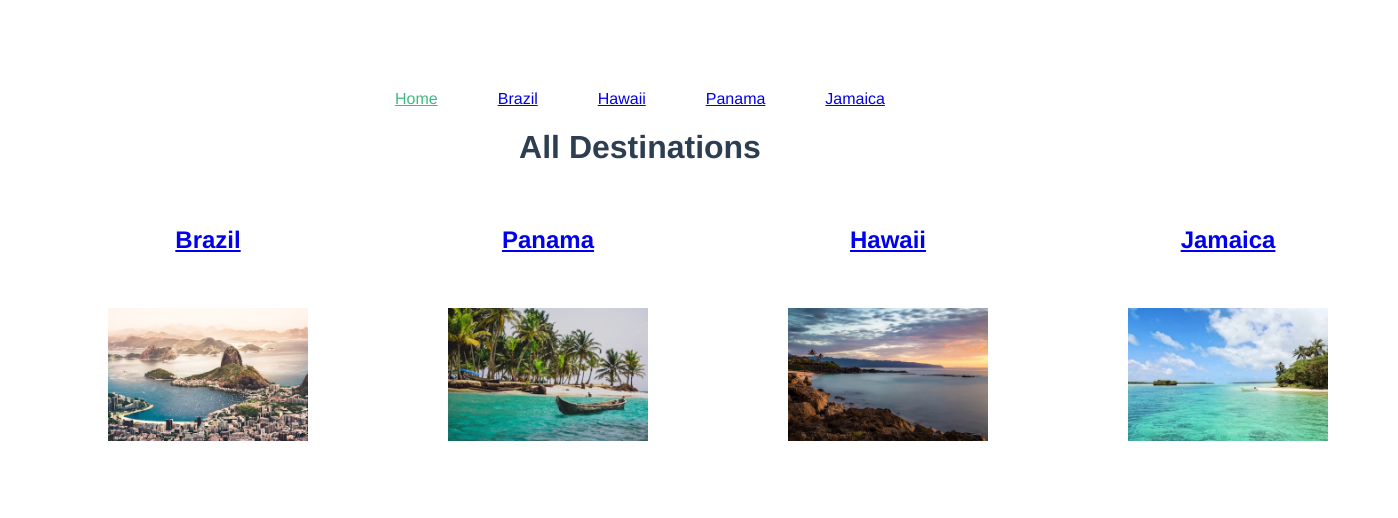
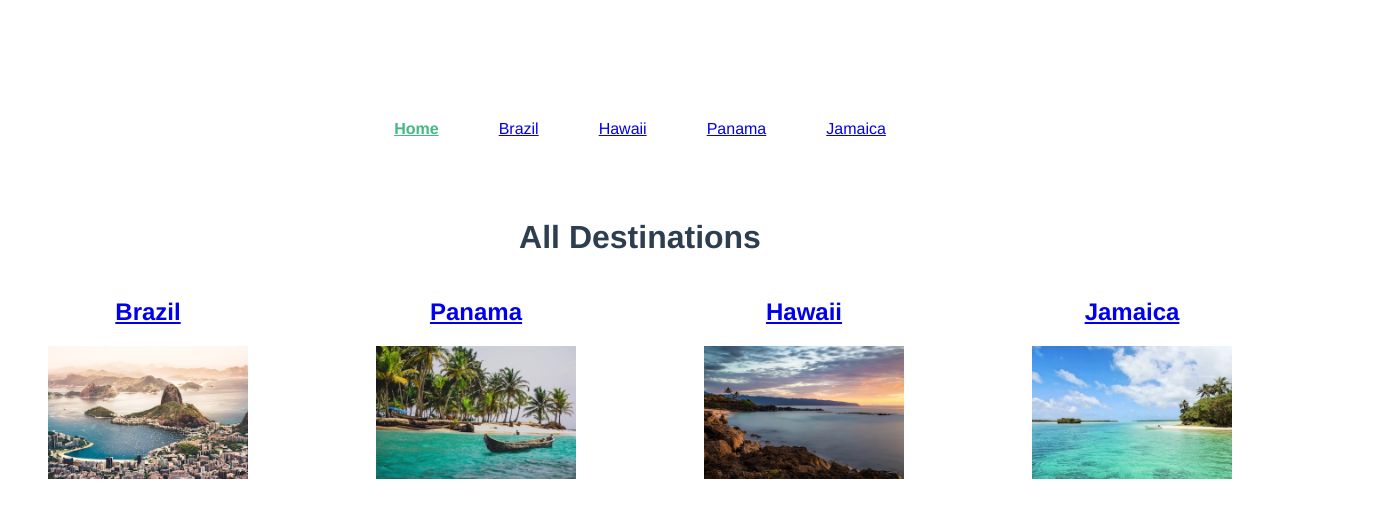
Before and after one commit to iamkarsoft/vue-school-travel-app, a Vue app: page / in a window 1280 px wide. Shown: the top 518 px of the page, 1398 px wide, since content can reach past the window. Built offline with nearby package versions, Linux system fonts and the light colour scheme.

Commit message:
active class fo navigation

```diff
--- a/src/App.vue
+++ b/src/App.vue
@@ -1,17 +1,19 @@
 <template>
   <div id="app">
-    <div id="nav">
-
-    <router-link to="/">Home</router-link>
-    <router-link to="/brazil">Brazil</router-link>
-    <router-link to="/hawaii">Hawaii</router-link>
-    <router-link to="/panama">Panama</router-link>
-    <router-link to="/jamaica">Jamaica</router-link>
+    <TheNavigation></TheNavigation>
     <router-view></router-view>
-    </div>
   </div>
 </template>
 
+<script>
+import TheNavigation from "@/components/TheNavigation.vue"
+
+export default{
+  components: {
+    TheNavigation,
+  }
+}
+</script>
 
 
 <style>
@@ -23,16 +25,17 @@
   color: #2c3e50;
   margin-top: 60px;
 }
-#nav{
+#nav {
   padding: 30px;
   margin-bottom: 10px;
 }
 
-#nav a{
+#nav a {
   padding: 30px;
 }
 
-#nav a.router-link-exact-active{
+#nav a.router-link-exact-active {
   color: #42b983;
+  font-weight: 900;
 }
 </style>
--- /dev/null
+++ b/src/components/TheNavigation.vue
@@ -0,0 +1,17 @@
+<template>
+  <div id="nav">
+    <router-link to="/">Home</router-link>
+    <router-link to="/brazil">Brazil</router-link>
+    <router-link to="/hawaii">Hawaii</router-link>
+    <router-link to="/panama">Panama</router-link>
+    <router-link to="/jamaica">Jamaica</router-link>
+  </div>
+</template>
+
+
+<style scoped>
+#nav {
+  display: flex;
+  justify-content: center;
+}
+</style>
```
Also changed, not shown: src/router.js (+9 -8 lines).
